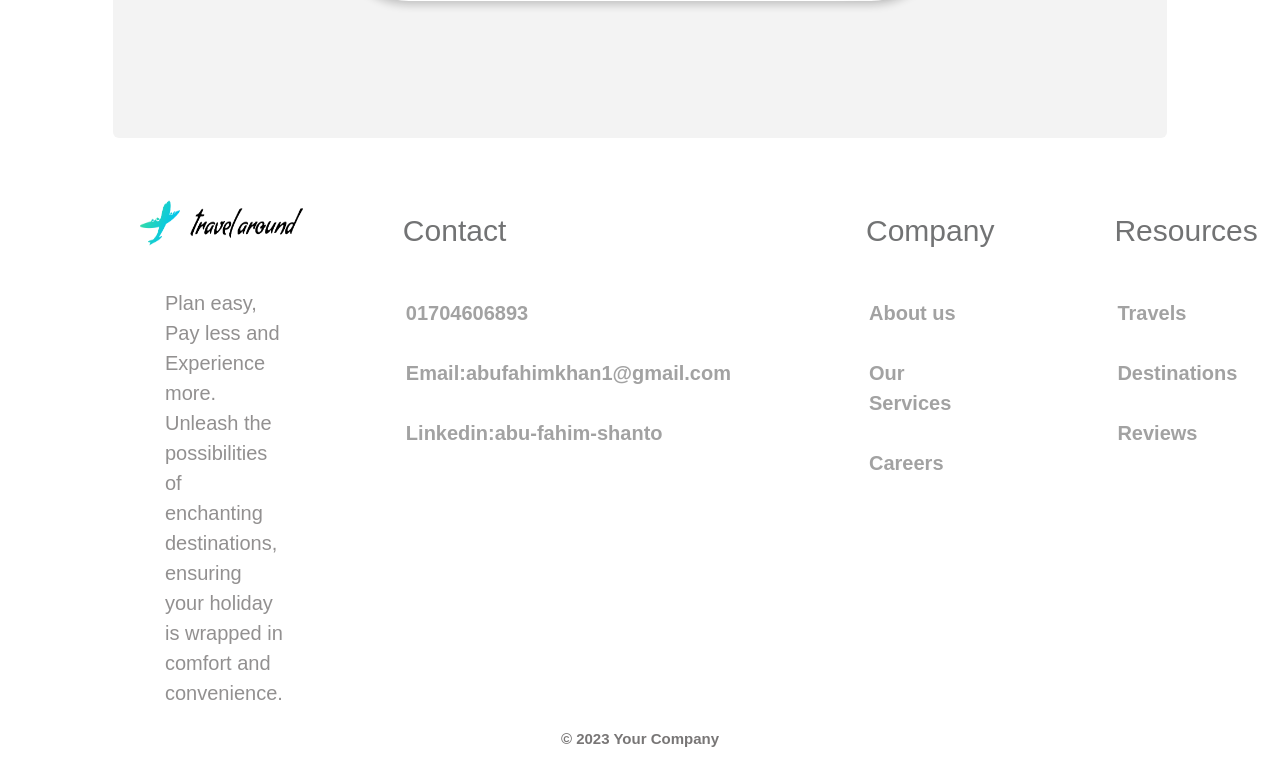
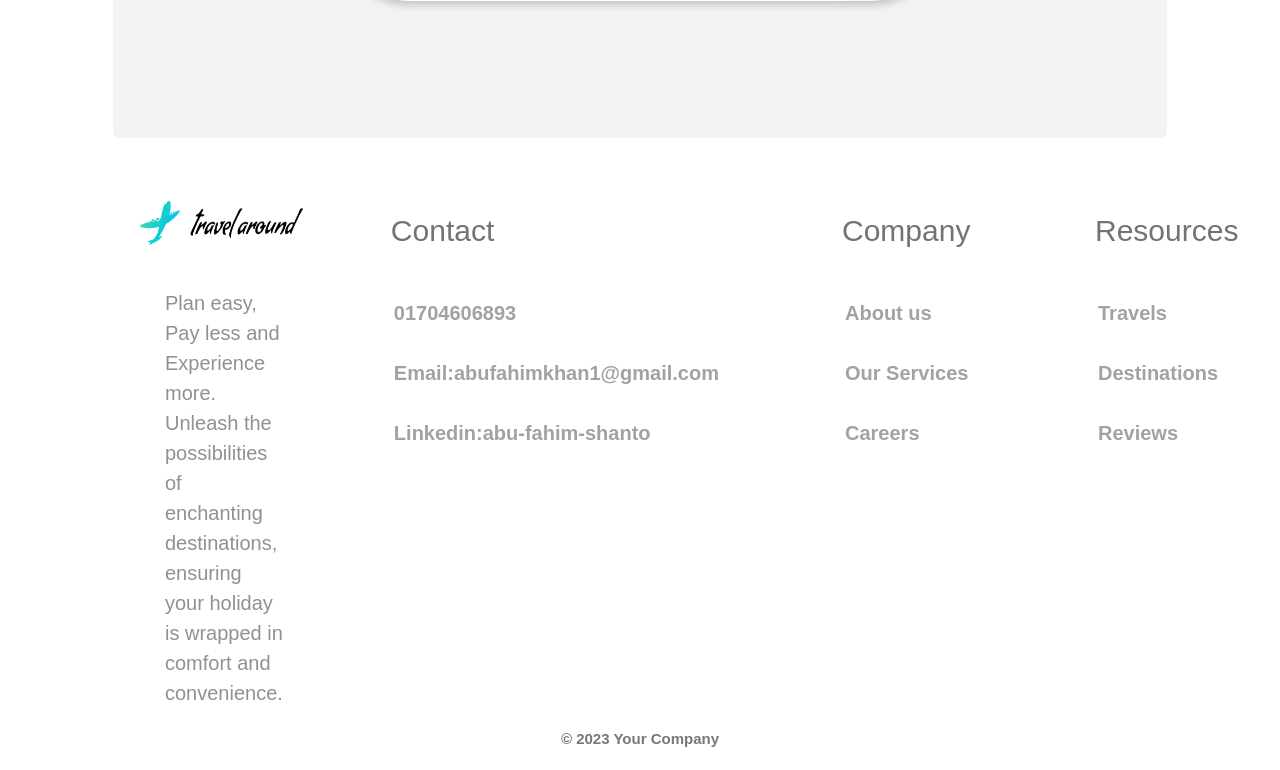
Before and after one commit to abufahimkhan/travel-around, a React (Vite) app: page / in a window 1280 px wide. Shown: the part 4635-5405 px from the top of the page. Built offline with nearby package versions, Linux system fonts and the light colour scheme.

Commit message:
commit no-16

```diff
--- a/src/App.css
+++ b/src/App.css
@@ -675,7 +675,7 @@ body, h1, h2, p {
    }
 }
 .footer {
-    gap: 9%;
+    gap: 8%;
     display: flex;
     justify-content: space-around;
     padding: 20px;
```
